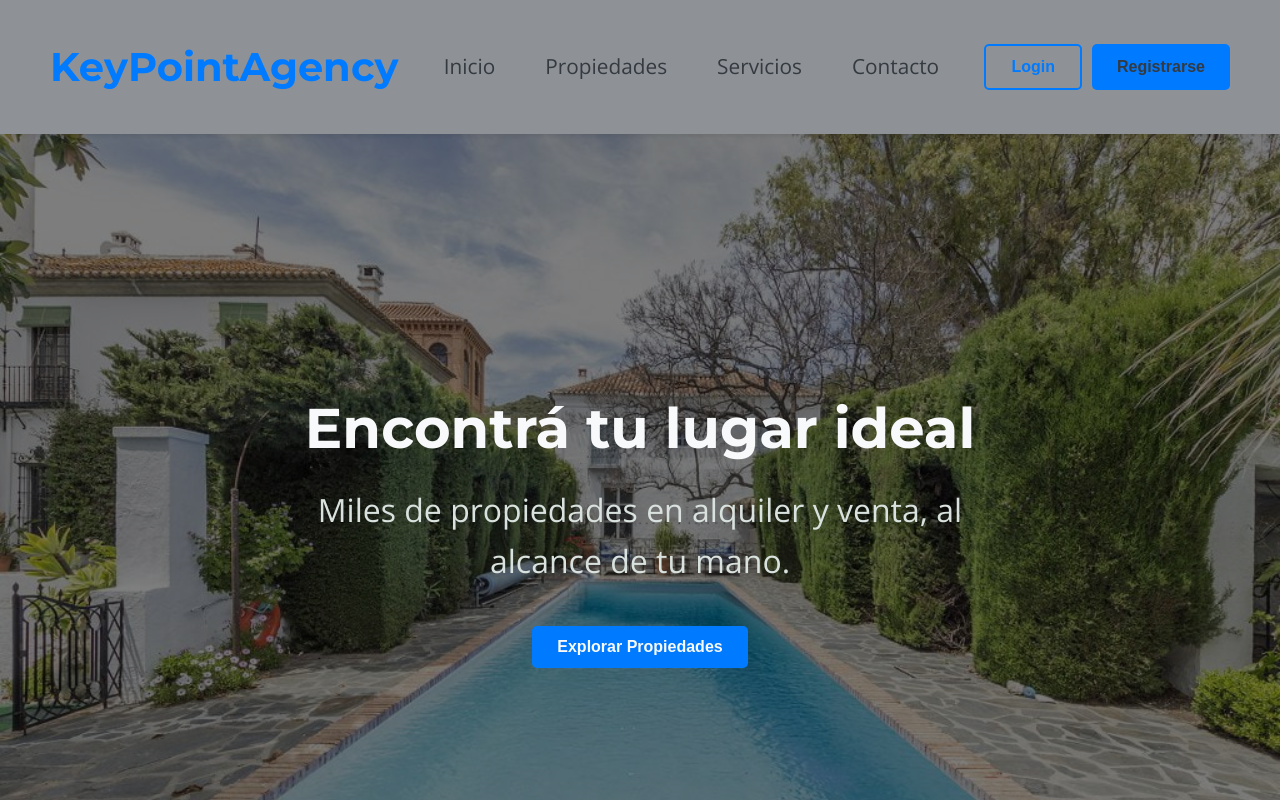
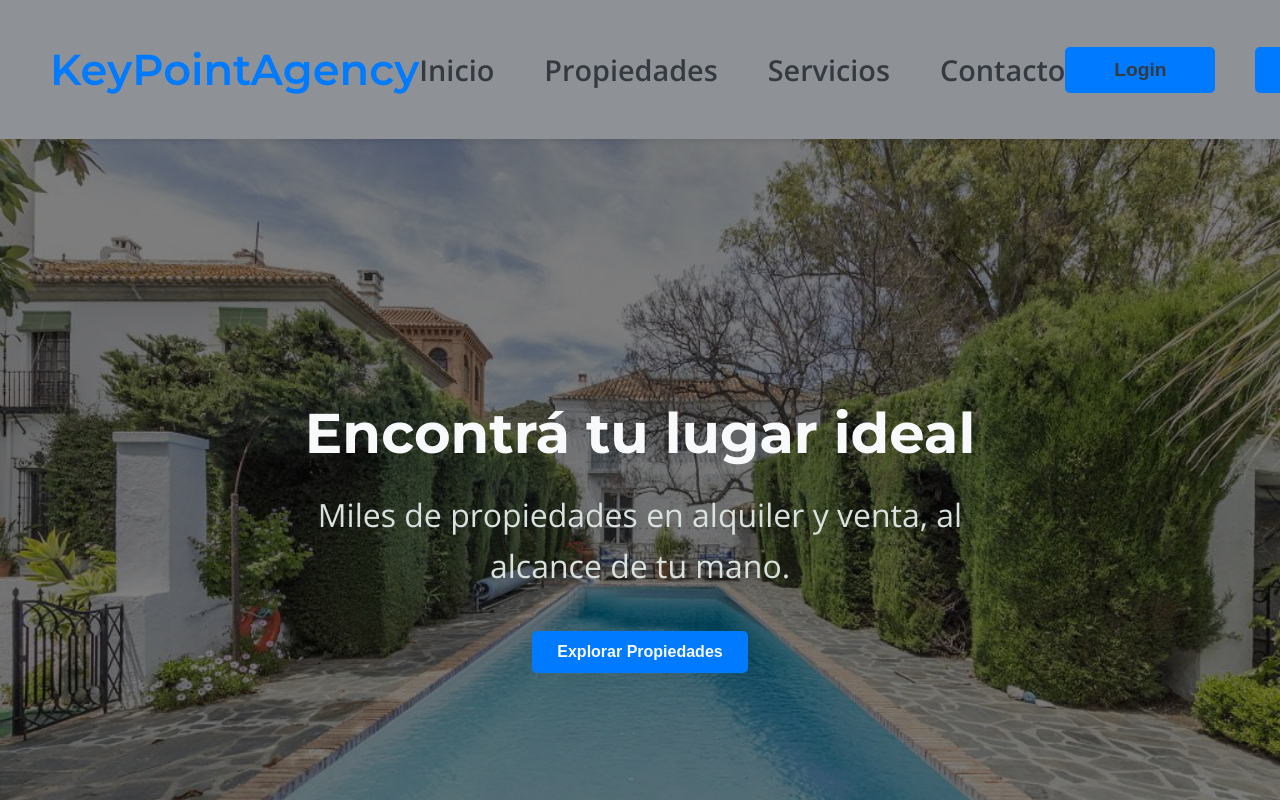
Before and after one commit to GonzaloMartinezz/KeyPointAgency, a React (Vite) app in the folder KeyPointAgency/: page / in a window 1280 px wide. Shown: the top 800 px of the page. Built offline with nearby package versions, Linux system fonts and the light colour scheme.

Commit message:
completando componente navbar con estilos

```diff
--- a/KeyPointAgency/src/Components/Navbar.jsx
+++ b/KeyPointAgency/src/Components/Navbar.jsx
@@ -14,7 +14,7 @@ const Navbar = () => {
         <li><a href="#contacto">Contacto</a></li>
       </ul>
       <div className="navbar-actions">
-        <button className="btn btn-outline">Login</button>
+        <button className="btn btn-primary">Login</button>
         <button className="btn btn-primary">Registrarse</button>
       </div>
     </nav>
--- a/KeyPointAgency/src/Styles/Navbar.css
+++ b/KeyPointAgency/src/Styles/Navbar.css
@@ -1,4 +1,3 @@
-
 .navbar {
     background-color: var(--background-grey);
     padding: 35px 50px;
@@ -13,9 +12,12 @@
 
 .navbar-logo a {
     font-family: 'Montserrat', sans-serif;
-    font-size: 2.5em;
-    font-weight: 700;
+    font-size: 2.7em;
+    font-weight: 600;
     color: var(--primary-color);
+}
+.navbar-logo a:hover {
+    color: var(--primary-dark);
 }
 
 .navbar-links {
@@ -24,12 +26,12 @@
 }
 
 .navbar-links a {
-    font-weight: 500;
+    font-weight: 700;
     color: var(--text-dark);
     position: relative;
-    padding: 5px 0;
-    transition: 0.3s ease;
-    font-size: 1.3em;
+    padding: 10px 0;
+    transition: 0.6s ease;
+    font-size: 1.8em;
 
 }
 
@@ -54,7 +56,12 @@
 
 .navbar-actions {
     display: flex;
-    gap: 10px;
+    gap: 40px;
+}
+
+.navbar-actions .btn {
+    width: 150px;
+    font-size: 1.2em;
 }
 
 /* Responsive Navbar */
```
